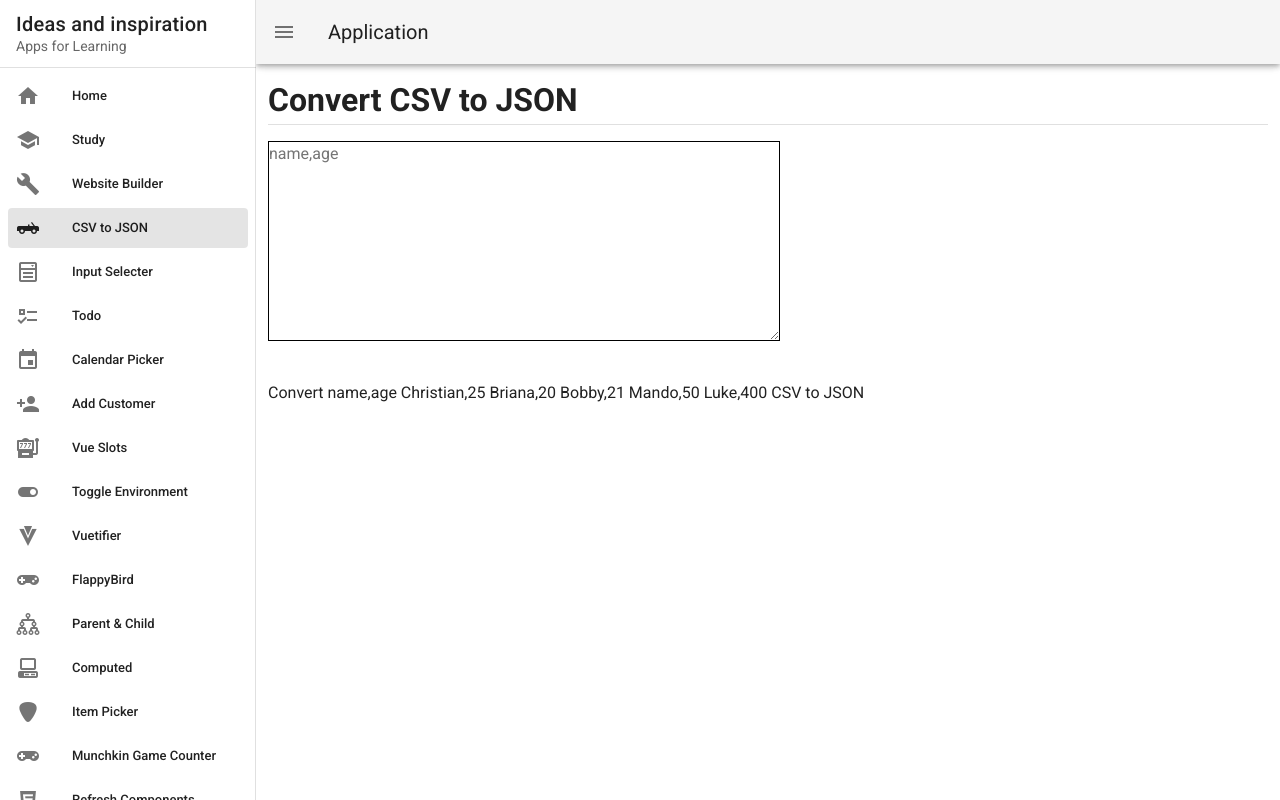
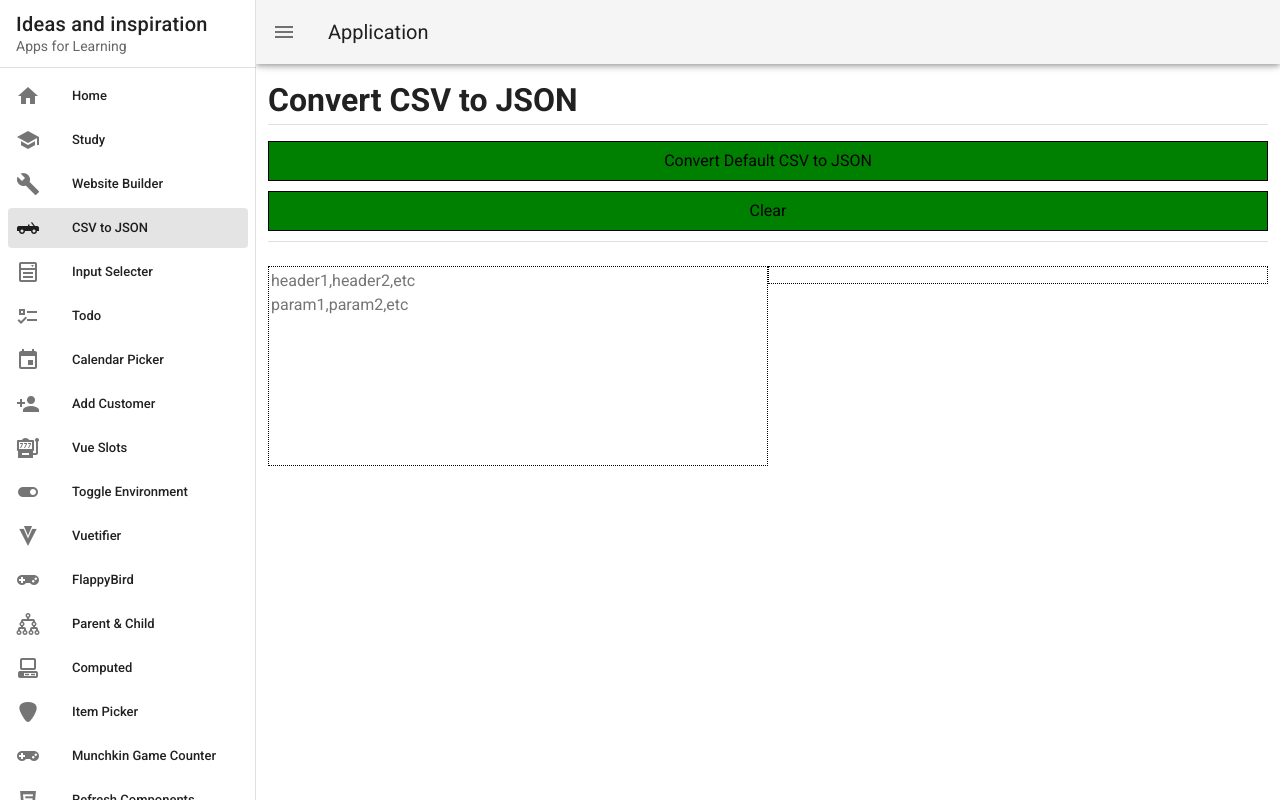
Before and after one commit to temaari/multipurpose-app, a Vue app: page /Convert in a window 1280 px wide. Built offline with nearby package versions, Linux system fonts and the light colour scheme.

Commit message:
made changes to make it more dynamic

```diff
--- a/src/views/ConvertCSVToJSON.vue
+++ b/src/views/ConvertCSVToJSON.vue
@@ -3,10 +3,17 @@
 		<h1>Convert CSV to JSON</h1>
 		<v-divider class="pa-2" ></v-divider>
 		<div>
-			<textarea id="csv" type="text" style="border: 1px solid black; width: 50%; height: 200px; position:absolute;" @input="getText()" placeholder="name,age"></textarea>
-		</div><br><br><br><br><br><br><br><br><br><br>
-		<button @click="convertCsvToJson(file)">Convert {{ file }} CSV to JSON</button>
-		<div><p id="json"></p></div>
+			<button @click="defaultData(file)">Convert Default CSV to JSON</button>
+			<button @click="clear()">Clear</button>
+		</div>
+		<v-divider class="pa-3" ></v-divider>
+		<div class="text">
+			<textarea
+				id="csv" type="text" @input="getText()"
+				:placeholder="'header1,header2,etc \nparam1,param2,etc'">
+			</textarea>
+		</div>
+		<div class="result"><p id="json"></p></div>
 	</div>
 </template>
 
@@ -14,43 +21,87 @@
 	export default {
 		data: () => {
 			return {
-				file: "name,age\n"
-					+ "Christian,25\n"
-					+ "Briana,20\n"
-					+ "Bobby,21\n"
-					+ "Mando,50\n"
-					+ "Luke,400",
-				data: [],
+				file: "name,age,gender\n"
+					+ "Christian,25.5,M\n"
+					+ "Briana,20,F\n"
+					+ "Bobby,21,M\n"
+					+ "Mando,50,M\n"
+					+ "Luke,400,M",
 			}
 		},
 		methods: {
+			clear() {
+				document.getElementById('json').innerText = null
+			},
 			getText() {
-				this.convertCsvToJson(document.getElementById('csv').value)
+				document.getElementById('json').innerText = this.convertCsvToJson(document.getElementById('csv').value)
+			},
+			defaultData(data) {
+				document.getElementById('json').innerText = this.convertCsvToJson(data)
 			},
 			convertCsvToJson(input) {
-				this.data = []
-
 				let rows = input.split('\n')
-				rows.forEach((row, count) => {
-					if (count > 0)
-						this.data.push({ "name": row.split(',')[0], "age": row.split(',')[1] })
-				})
 
 				let jsonText = "["
-				this.data.forEach((el, count) => {
-					jsonText = jsonText + "\n{\n \"name\": " + "\"" + el['name'] + "\"" + ","
-					jsonText = jsonText + "\n \"age\": " + el['age'] + "\n}"
-					if (count !== this.data.length-1) {
-						jsonText = jsonText + ","
+				rows.forEach((row, count) => {
+					if (count > 0) {
+						jsonText = jsonText + "\n \f {"
+
+						row.split(',').forEach((param, i) => {
+							jsonText = jsonText + "\n \f \f \""
+							jsonText = jsonText + rows[0].split(',')[i]
+							jsonText = jsonText + "\": "
+							jsonText = jsonText + (Number.isInteger(parseInt(param)) ? param : "\"" + param + "\"")
+							if (i !== row.split(',').length-1)
+								jsonText = jsonText + ","
+						})
+
+						jsonText = jsonText + "\n \f }"
+						if (count !== rows.length-1)
+							jsonText = jsonText + ","
 					}
 				})
 				jsonText = jsonText + "\n]"
-				document.getElementById('json').innerText = jsonText
+
+
+				return jsonText
 			},
 		},
 	}
 </script>
 
-<style>
-
+<style scoped>
+	button {
+		border: 1px solid black;
+		width: 100%;
+		height: 40px;
+		background: green;
+		color: black;
+		margin-bottom: 10px;
+	}
+	textarea {
+		width: 100%;
+		height: 100%;
+		padding:2px;
+		resize: none;
+	}
+	#json {
+		height: auto;
+	}
+	.text {
+		width: 50%;
+		height: 200px;
+		float: left;
+		left: 0;
+		padding-right: 10px;
+		border: 1px dotted black;
+	}
+	.result {
+		width: 50%;
+		height: auto;
+		float: right;
+		right: 0;
+		padding-left: 10px;
+		border: 1px dotted black;
+	}
 </style>
```
